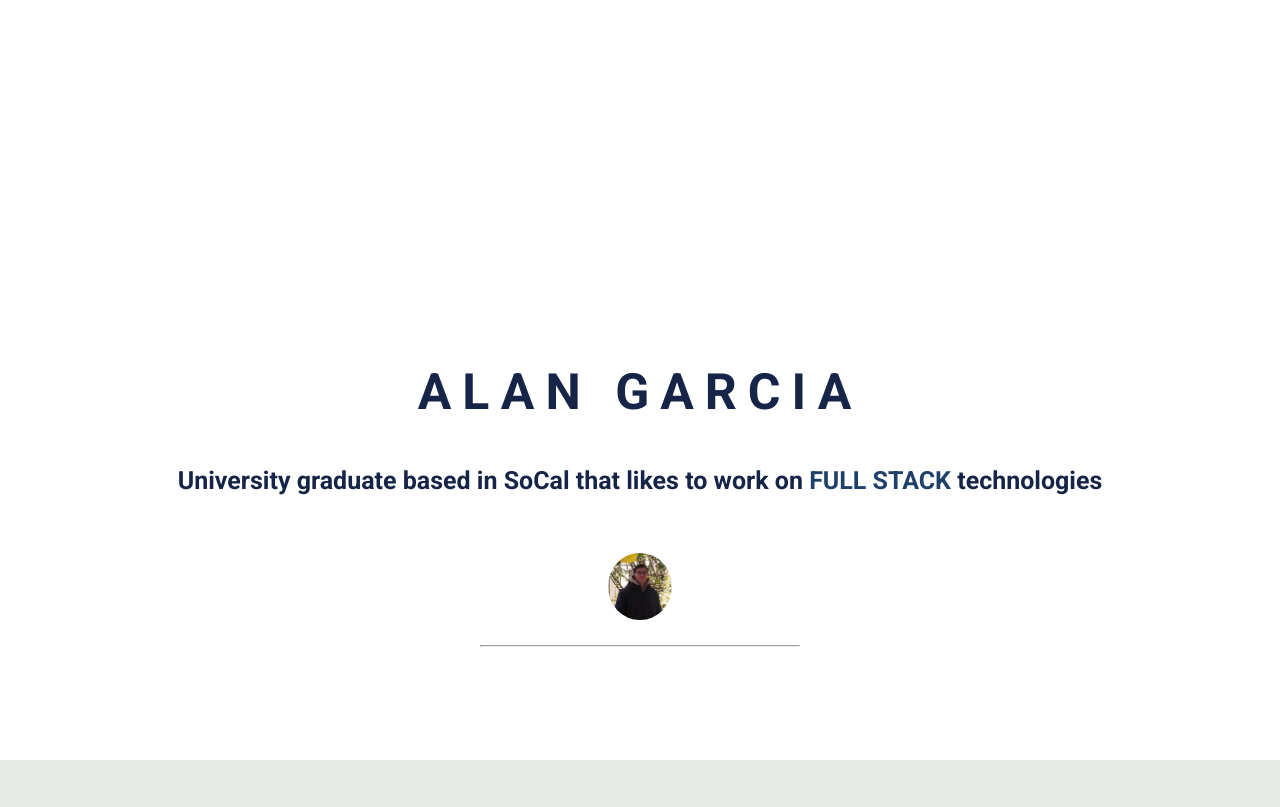
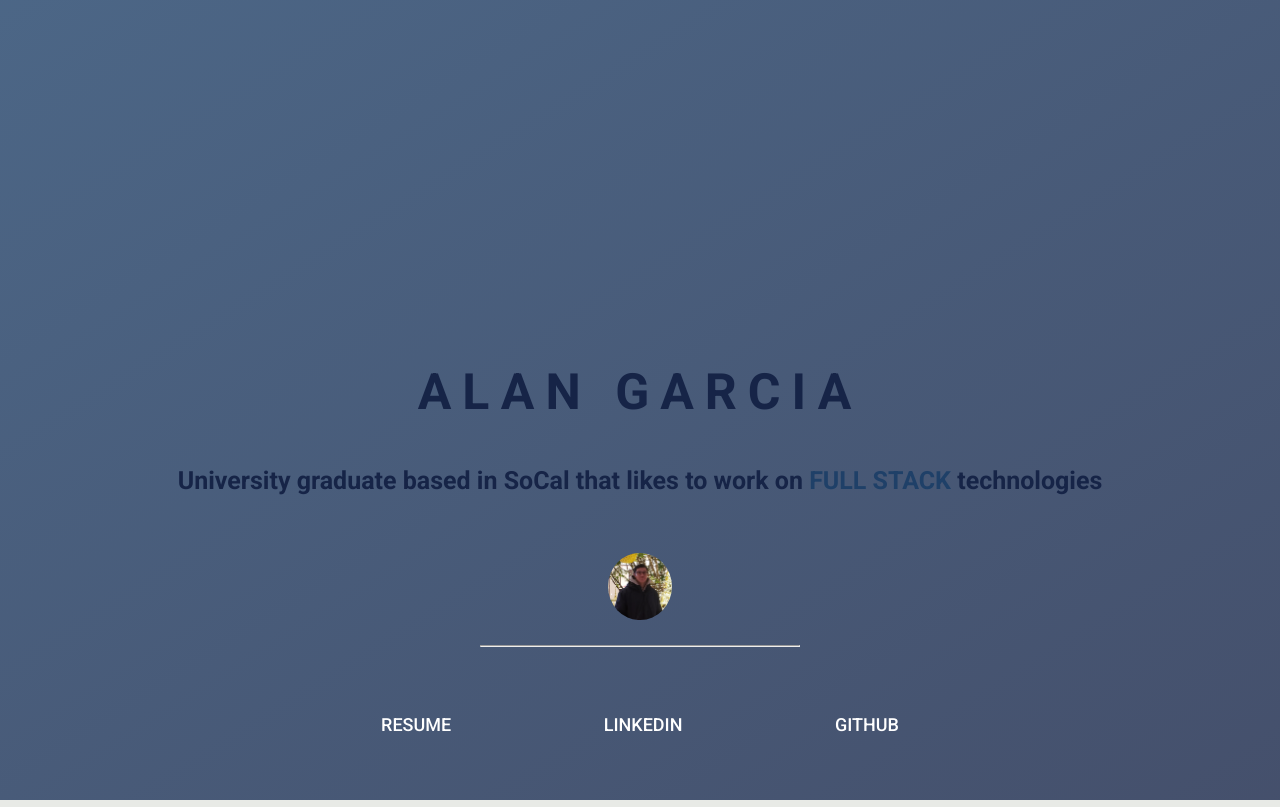
Before and after one commit to AlanGarc1a/PortfolioWebsite, a website: page index.html in a window 1280 px wide. Shown: the top 807 px of the page. Drawn offline with Linux system fonts and the light colour scheme.

Commit message:
removed the minified style file

```diff
--- a/index.html
+++ b/index.html
@@ -7,7 +7,6 @@
         <link rel="preconnect" href="https://fonts.gstatic.com">
         <link href="https://fonts.googleapis.com/css2?family=Roboto:wght@300;400;500;700;900&display=swap" rel="stylesheet">
         <link rel="stylesheet" href="css/style.css">
-        <link rel="stylesheet" href="css/style.min.css">
 
         <title>Alan Garcia | Portfolio Website</title>
     </head>
```
